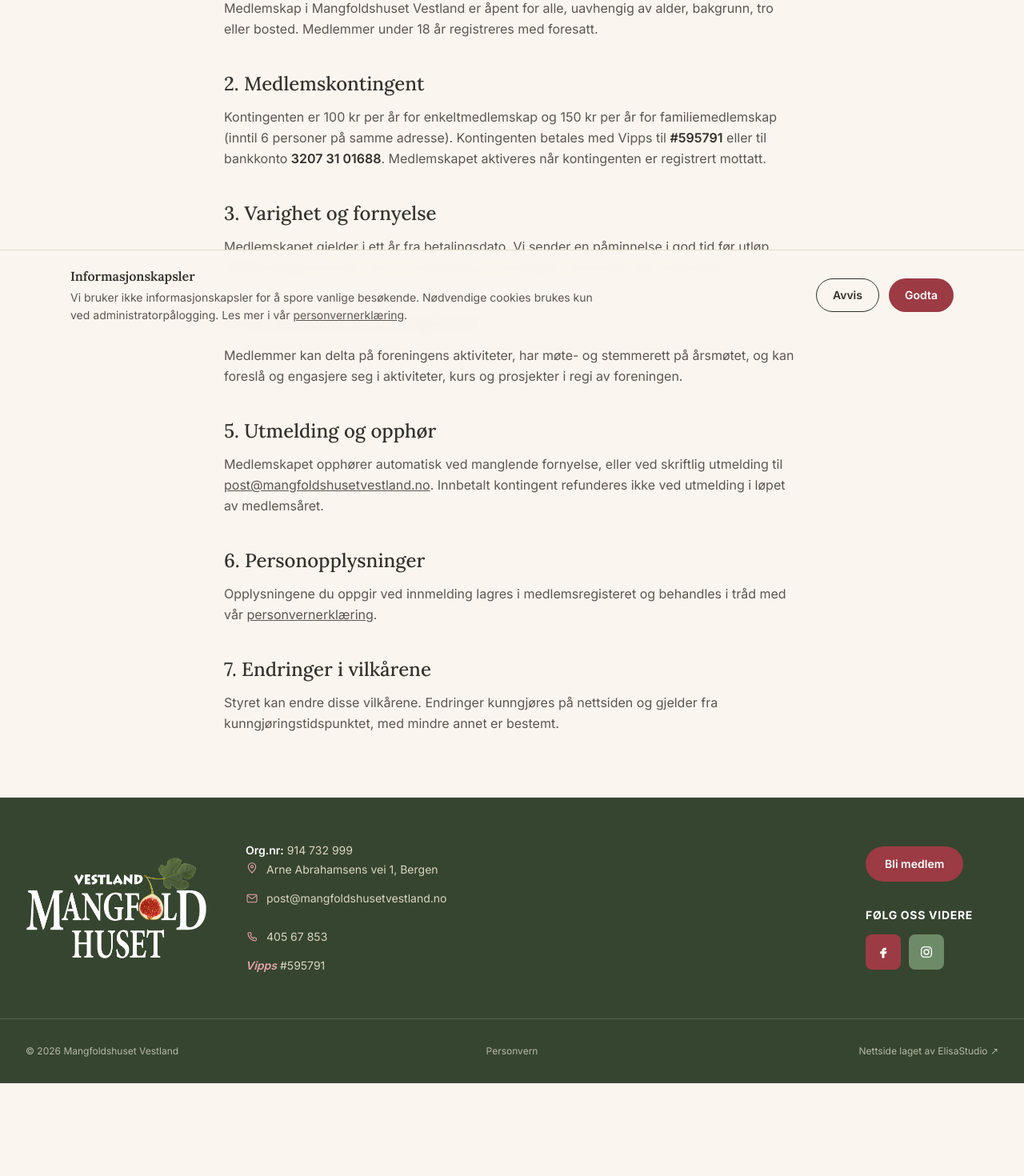
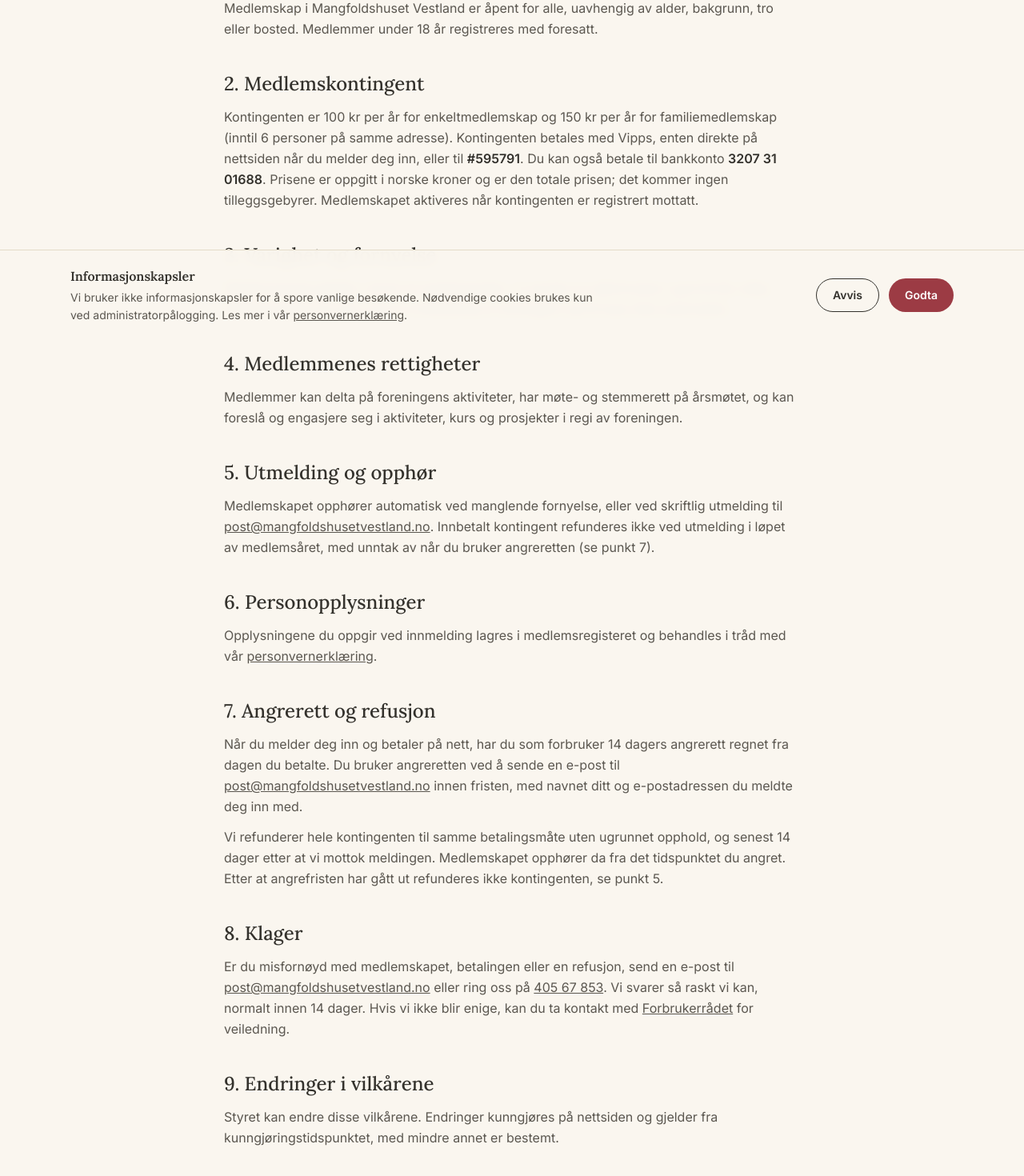
Before and after one commit to ElisaRumSolberg/Mangfoldshuset_Vestland, a Next.js app: page /medlemsvilkar in a window 1280 px wide. Shown: the part 374-1844 px from the top of the page at 80% size. Before the commit the page ends 1728 px from the top, so only its background shows below. Built offline with nearby package versions, Linux system fonts and the light colour scheme; no server answers; the database is empty.

Commit message:
Medlemsvilkår: angrerett, klager, selgerinfo og betalingsmåter (krav fra Vipps)

```diff
--- a/src/app/medlemsvilkar/page.tsx
+++ b/src/app/medlemsvilkar/page.tsx
@@ -25,10 +25,14 @@ const sections: { title: string; body: React.ReactNode }[] = [
       <p>
         Kontingenten er 100 kr per år for enkeltmedlemskap og 150 kr per år
         for familiemedlemskap (inntil 6 personer på samme adresse).
-        Kontingenten betales med Vipps til{" "}
-        <span className="font-semibold text-ink">#595791</span> eller til
-        bankkonto <span className="font-semibold text-ink">3207 31 01688</span>.
-        Medlemskapet aktiveres når kontingenten er registrert mottatt.
+        Kontingenten betales med Vipps, enten direkte på nettsiden når du
+        melder deg inn, eller til{" "}
+        <span className="font-semibold text-ink">#595791</span>. Du kan også
+        betale til bankkonto{" "}
+        <span className="font-semibold text-ink">3207 31 01688</span>. Prisene
+        er oppgitt i norske kroner og er den totale prisen; det kommer ingen
+        tilleggsgebyrer. Medlemskapet aktiveres når kontingenten er registrert
+        mottatt.
       </p>
     ),
   },
@@ -62,7 +66,7 @@ const sections: { title: string; body: React.ReactNode }[] = [
           post@mangfoldshusetvestland.no
         </a>
         . Innbetalt kontingent refunderes ikke ved utmelding i løpet av
-        medlemsåret.
+        medlemsåret, med unntak av når du bruker angreretten (se punkt 7).
       </p>
     ),
   },
@@ -80,11 +84,74 @@ const sections: { title: string; body: React.ReactNode }[] = [
     ),
   },
   {
-    title: "7. Endringer i vilkårene",
+    title: "7. Angrerett og refusjon",
+    body: (
+      <>
+        <p>
+          Når du melder deg inn og betaler på nett, har du som forbruker 14
+          dagers angrerett regnet fra dagen du betalte. Du bruker angreretten
+          ved å sende en e-post til{" "}
+          <a className="underline" href="mailto:post@mangfoldshusetvestland.no">
+            post@mangfoldshusetvestland.no
+          </a>{" "}
+          innen fristen, med navnet ditt og e-postadressen du meldte deg inn
+          med.
+        </p>
+        <p className="mt-3">
+          Vi refunderer hele kontingenten til samme betalingsmåte uten ugrunnet
+          opphold, og senest 14 dager etter at vi mottok meldingen. Medlemskapet
+          opphører da fra det tidspunktet du angret. Etter at angrefristen har
+          gått ut refunderes ikke kontingenten, se punkt 5.
+        </p>
+      </>
+    ),
+  },
+  {
+    title: "8. Klager",
+    body: (
+      <p>
+        Er du misfornøyd med medlemskapet, betalingen eller en refusjon, send en
+        e-post til{" "}
+        <a className="underline" href="mailto:post@mangfoldshusetvestland.no">
+          post@mangfoldshusetvestland.no
+        </a>{" "}
+        eller ring oss på{" "}
+        <a className="underline" href="tel:40567853">
+          405 67 853
+        </a>
+        . Vi svarer så raskt vi kan, normalt innen 14 dager. Hvis vi ikke blir
+        enige, kan du ta kontakt med{" "}
+        <a
+          className="underline"
+          href="https://www.forbrukerradet.no"
+          target="_blank"
+          rel="noopener noreferrer"
+        >
+          Forbrukerrådet
+        </a>{" "}
+        for veiledning.
+      </p>
+    ),
+  },
+  {
+    title: "9. Endringer i vilkårene",
     body: (
       <p>
         Styret kan endre disse vilkårene. Endringer kunngjøres på nettsiden og
         gjelder fra kunngjøringstidspunktet, med mindre annet er bestemt.
+      </p>
+    ),
+  },
+  {
+    title: "10. Hvem vi er",
+    body: (
+      <p>
+        Mangfoldshuset Vestland, organisasjonsnummer 914 732 999, Arne
+        Abrahamsens vei 1, Bergen. E-post:{" "}
+        <a className="underline" href="mailto:post@mangfoldshusetvestland.no">
+          post@mangfoldshusetvestland.no
+        </a>
+        , telefon 405 67 853.
       </p>
     ),
   },
@@ -96,7 +163,7 @@ export default function MedlemsvilkarPage() {
       <Navbar />
       <main className="mx-auto max-w-3xl px-6 py-20">
         <h1 className="font-serif text-4xl font-medium">Medlemsvilkår</h1>
-        <p className="mt-3 text-sm text-ink-soft">Sist oppdatert: oktober 2026</p>
+        <p className="mt-3 text-sm text-ink-soft">Sist oppdatert: november 2026</p>
 
         <div className="mt-10 flex flex-col gap-10">
           {sections.map((s) => (
```
